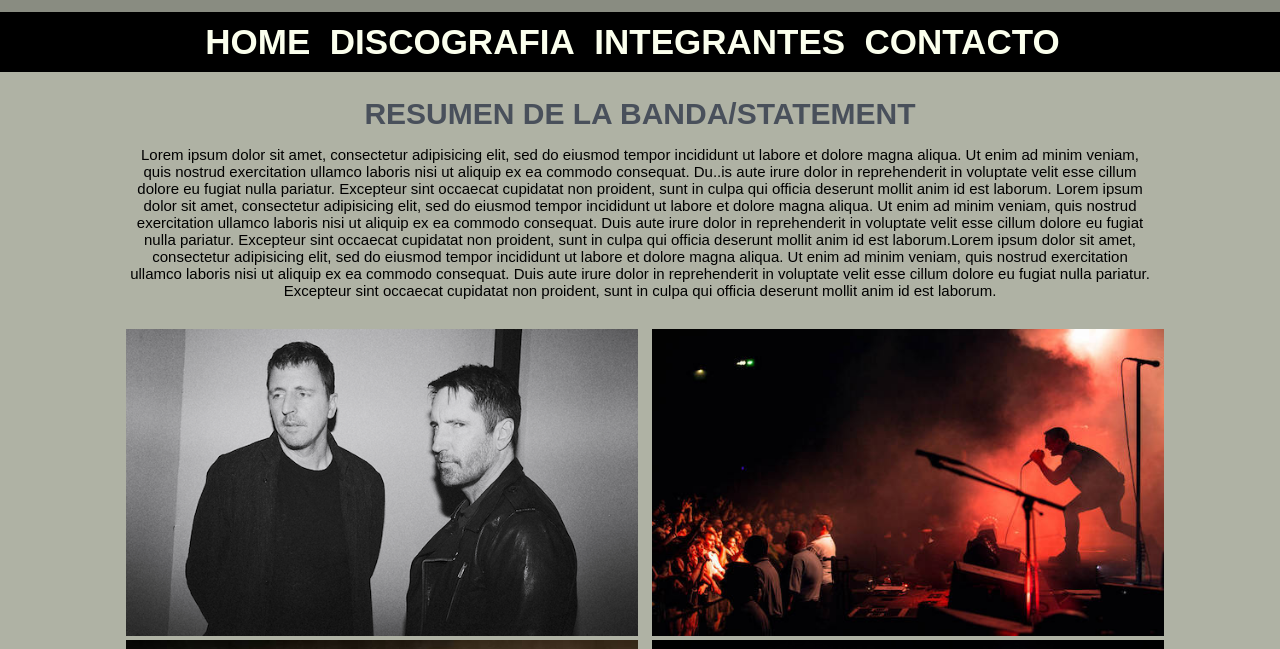
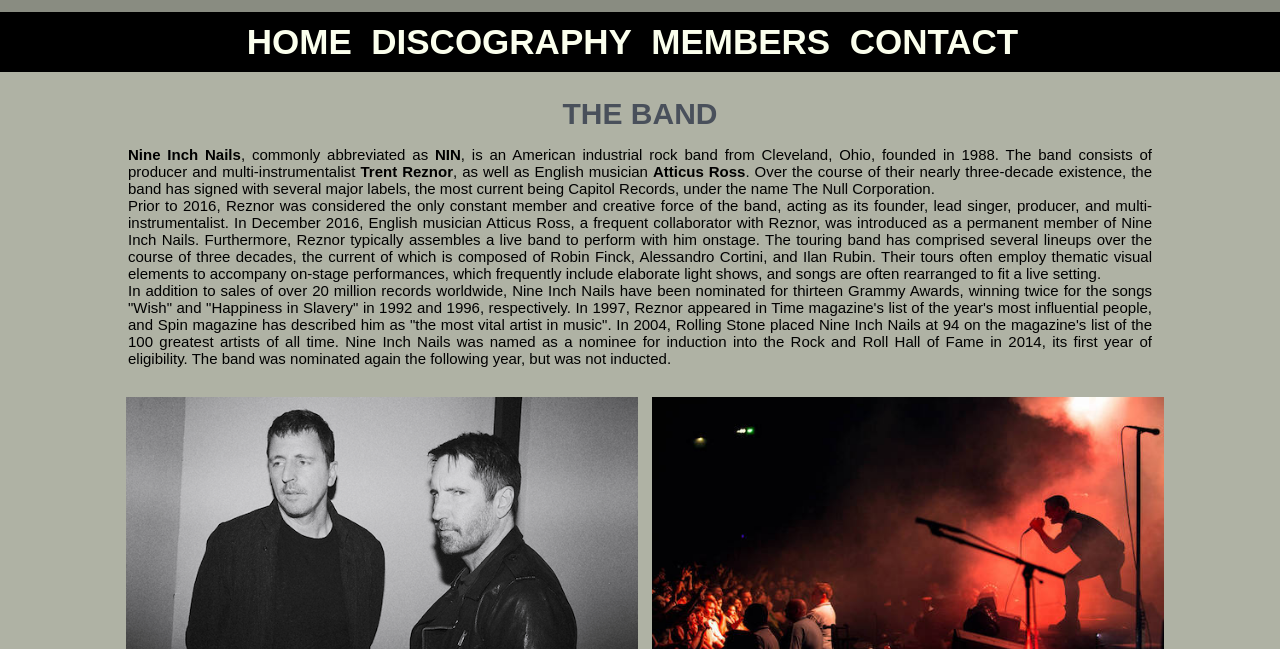
Before and after one commit to jcbrizu/Proyecto-NIN, a plain HTML site: page index.html in a window 1280 px wide. Shown: the part 151-800 px from the top of the page. Drawn offline with Linux system fonts and the light colour scheme.

Commit message:
cambios en <p> y en <nav>
Se cambió el contenido de la pagina a ingles, se quitó el placeholder de la banda y los elementos del nav se pasaron a ingles.

```diff
--- a/Estilo/style.css
+++ b/Estilo/style.css
@@ -103,6 +103,7 @@ filter: progid:DXImageTransform.Microsoft.gradient( startColorstr='#afb2a4', end
 }
 
 .parrafo {
+	text-align: justify;
 	font-size: 15px;
 	margin: 5px;
 	padding-bottom: 25px;
--- a/index.html
+++ b/index.html
@@ -12,32 +12,18 @@
 		<nav class="barra">
 		<ul>
 			<li><a href="index.html">HOME</a></li>
-			<li><a href="discografia.html">DISCOGRAFIA</a></li>
-			<li class="submenu"><a href="integrantes.html">INTEGRANTES</a></li>
-			<li><a href="contacto.html">CONTACTO</a></li>
+			<li><a href="discografia.html">DISCOGRAPHY</a></li>
+			<li class="submenu"><a href="integrantes.html">MEMBERS</a></li>
+			<li><a href="contacto.html">CONTACT</a></li>
 		</ul>
 	</nav>
 	<section class="resumen">
 
 
-		<h1 class="titulo">RESUMEN DE LA BANDA/STATEMENT</h1>
-		<p class="parrafo">Lorem ipsum dolor sit amet, consectetur adipisicing elit, sed do eiusmod
-		tempor incididunt ut labore et dolore magna aliqua. Ut enim ad minim veniam,
-		quis nostrud exercitation ullamco laboris nisi ut aliquip ex ea commodo
-		consequat. Du..is aute irure dolor in reprehenderit in voluptate velit esse
-		cillum dolore eu fugiat nulla pariatur. Excepteur sint occaecat cupidatat non
-		proident, sunt in culpa qui officia deserunt mollit anim id est laborum.
-		Lorem ipsum dolor sit amet, consectetur adipisicing elit, sed do eiusmod
-		tempor incididunt ut labore et dolore magna aliqua. Ut enim ad minim veniam,
-		quis nostrud exercitation ullamco laboris nisi ut aliquip ex ea commodo
-		consequat. Duis aute irure dolor in reprehenderit in voluptate velit esse
-		cillum dolore eu fugiat nulla pariatur. Excepteur sint occaecat cupidatat non
-		proident, sunt in culpa qui officia deserunt mollit anim id est laborum.Lorem ipsum dolor sit amet, consectetur adipisicing elit, sed do eiusmod
-		tempor incididunt ut labore et dolore magna aliqua. Ut enim ad minim veniam,
-		quis nostrud exercitation ullamco laboris nisi ut aliquip ex ea commodo
-		consequat. Duis aute irure dolor in reprehenderit in voluptate velit esse
-		cillum dolore eu fugiat nulla pariatur. Excepteur sint occaecat cupidatat non
-		proident, sunt in culpa qui officia deserunt mollit anim id est laborum.</p>
+		<h1 class="titulo">THE BAND</h1>
+		<p class="parrafo"><strong>Nine Inch Nails</strong>, commonly abbreviated as <strong>NIN</strong>, is an American industrial rock band from Cleveland, Ohio, founded in 1988. The band consists of producer and multi-instrumentalist <strong>Trent Reznor</strong>, as well as English musician <strong>Atticus Ross</strong>. Over the course of their nearly three-decade existence, the band has signed with several major labels, the most current being Capitol Records, under the name The Null Corporation.</br>
+			Prior to 2016, Reznor was considered the only constant member and creative force of the band, acting as its founder, lead singer, producer, and multi-instrumentalist. In December 2016, English musician Atticus Ross, a frequent collaborator with Reznor, was introduced as a permanent member of Nine Inch Nails. Furthermore, Reznor typically assembles a live band to perform with him onstage. The touring band has comprised several lineups over the course of three decades, the current of which is composed of Robin Finck, Alessandro Cortini, and Ilan Rubin. Their tours often employ thematic visual elements to accompany on-stage performances, which frequently include elaborate light shows, and songs are often rearranged to fit a live setting.</br>
+			In addition to sales of over 20 million records worldwide, Nine Inch Nails have been nominated for thirteen Grammy Awards, winning twice for the songs "Wish" and "Happiness in Slavery" in 1992 and 1996, respectively. In 1997, Reznor appeared in Time magazine's list of the year's most influential people, and Spin magazine has described him as "the most vital artist in music". In 2004, Rolling Stone placed Nine Inch Nails at 94 on the magazine's list of the 100 greatest artists of all time. Nine Inch Nails was named as a nominee for induction into the Rock and Roll Hall of Fame in 2014, its first year of eligibility. The band was nominated again the following year, but was not inducted. </p>
 
 	<div class="fotosbanda">
 
@@ -54,12 +40,12 @@
 
 
 			<div class="video">
-				<h2 class="titulo">MIRALOS EN VIVO</h2>
+				<h2 class="titulo">LIVE</h2>
 		 	 <iframe width="600" height="360" src="https://www.youtube.com/embed/LBC3NXnN8y4"></iframe>
 		 </div>
 
 		 <div class="playlist">
-			 <h3 class="titulo">ESCUCHALOS</h3>
+			 <h3 class="titulo">IN THE STUDIO</h3>
 		 <iframe width="600" height="360" src="https://open.spotify.com/embed/user/spotify/playlist/37i9dQZF1DWVYJEcbief4b" width="600" height="380" frameborder="0" allowtransparency="true" allow="encrypted-media"></iframe>
 	 </div>
 	</section>
```
Also changed, not shown: Discografia.html (+3 -3 lines), contacto.html (+3 -3 lines), integrantes.html (+3 -3 lines).
